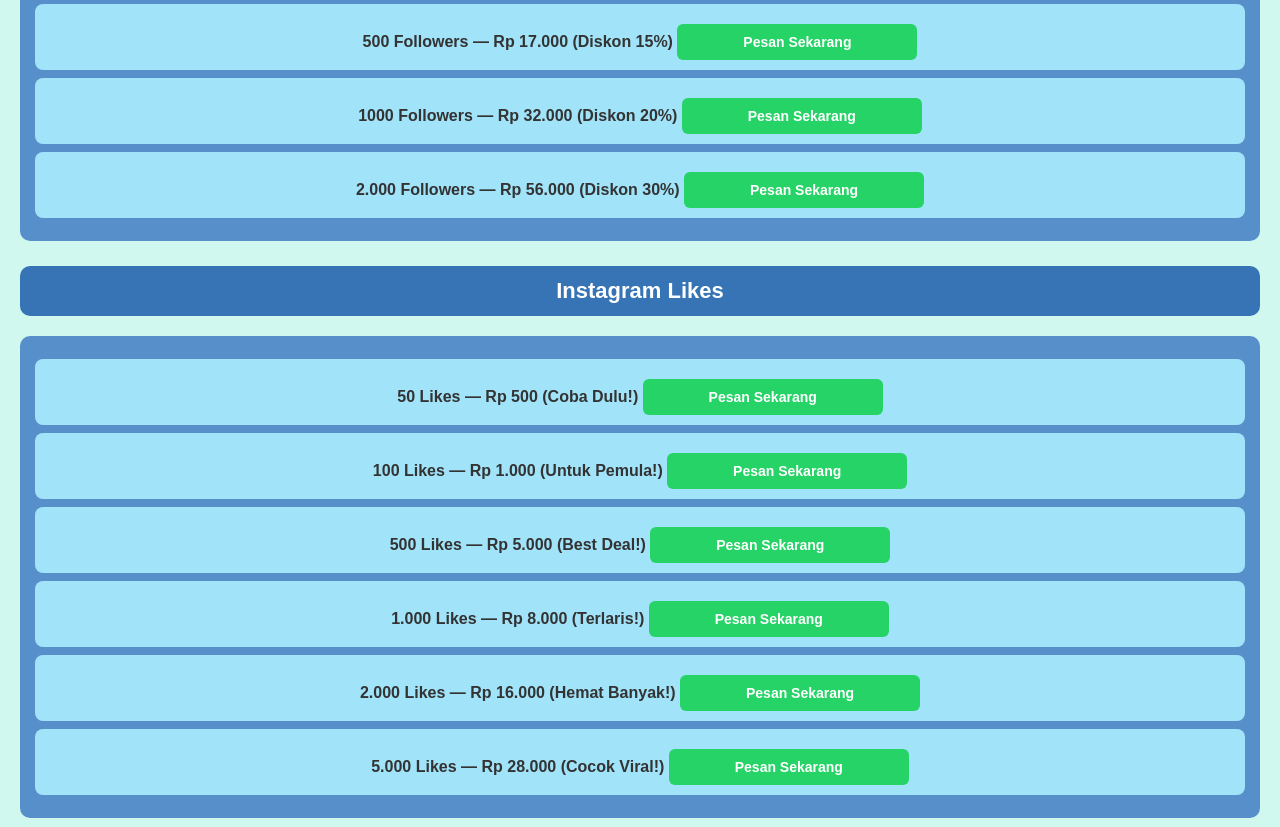
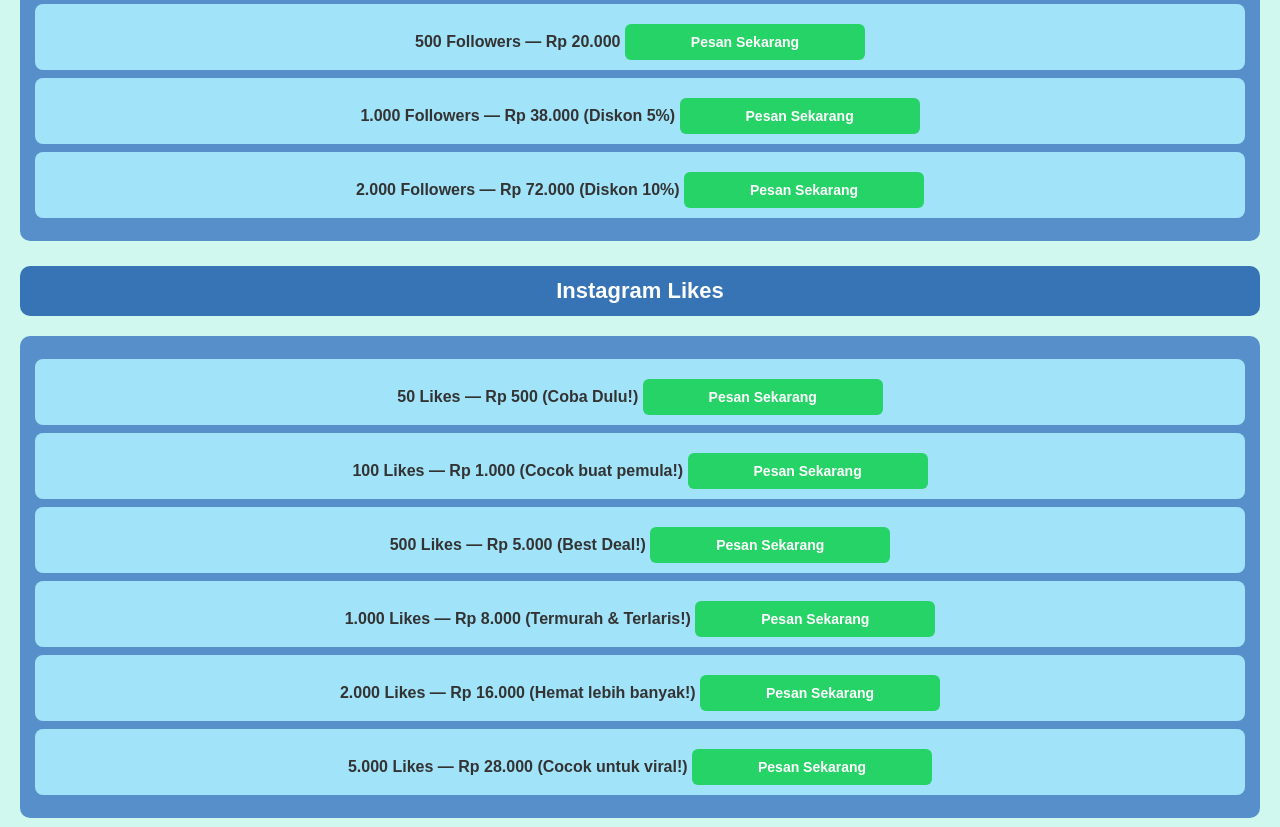
Before and after one commit to F7ND/Yesstorey, a plain HTML site: page produkig.html in a window 1280 px wide. Shown: the part 333-1160 px from the top of the page. Drawn offline with Linux system fonts and the light colour scheme.

Commit message:
Update produkig.html

```diff
--- a/produkig.html
+++ b/produkig.html
@@ -255,7 +255,7 @@ btn.addEventListener('click', (e) => {
   dd.classList.toggle('show');
 });
 
-    document.addEventListener('click', () => {
+    document.addEventListener('click', () => {  jsjsj
       dd.classList.remove('show');
     });
 
@@ -267,22 +267,24 @@ youtubeFollowers: {
     items: [
       { qty: "100 Followers", price: "Rp 4.000" },
       { qty: "250 Followers", price: "Rp 10.000" },
-    { qty: "500 Followers", price: "Rp 17.000 (Diskon 15%)" },
-    { qty: "1000 Followers", price: "Rp 32.000 (Diskon 20%)" },
-    { qty: "2.000 Followers", price: "Rp 56.000 (Diskon 30%)" }
+      { qty: "500 Followers", price: "Rp 20.000" },
+      { qty: "1.000 Followers", price: "Rp 38.000 (Diskon 5%)" },
+      { qty: "2.000 Followers", price: "Rp 72.000 (Diskon 10%)" }
     ]
   },
+
   youtubeLikes: {
     title: "Instagram Likes",
     items: [
       { qty: "50 Likes", price: "Rp 500", note: "(Coba Dulu!)" },
-    { qty: "100 Likes", price: "Rp 1.000", note: "(Untuk Pemula!)" },
+      { qty: "100 Likes", price: "Rp 1.000", note: "(Cocok buat pemula!)" },
       { qty: "500 Likes", price: "Rp 5.000", note: "(Best Deal!)" },
-    { qty: "1.000 Likes", price: "Rp 8.000", note: "(Terlaris!)" },
-    { qty: "2.000 Likes", price: "Rp 16.000 (Hemat Banyak!)" },
-    { qty: "5.000 Likes", price: "Rp 28.000 (Cocok Viral!)" }
+      { qty: "1.000 Likes", price: "Rp 8.000", note: "(Termurah & Terlaris!)" },
+      { qty: "2.000 Likes", price: "Rp 16.000", note: "(Hemat lebih banyak!)" },
+      { qty: "5.000 Likes", price: "Rp 28.000", note: "(Cocok untuk viral!)" }
     ]
   },
+
   youtubeViews: {
     title: "Instagram Views",
     items: [
```
Lines whose indentation alone changed are shown as unchanged.
